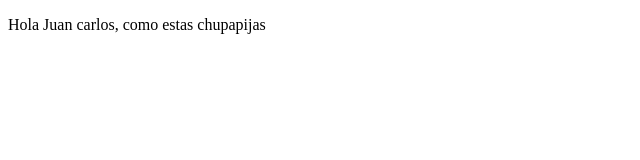
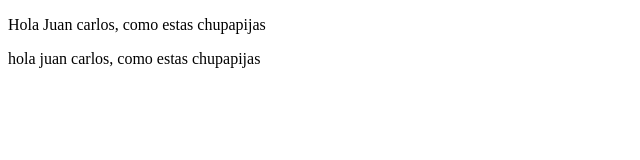
Before and after one commit to JuanPaz98/proyectoDemoCursoPrework, a plain HTML site: page index.html in a window 1280 px wide. Shown: the whole page, without its empty margins (0-640 px from the left). Drawn offline with Linux system fonts and the light colour scheme.

Commit message:
segundo commit

```diff
--- a/index.html
+++ b/index.html
@@ -8,5 +8,6 @@
 </head>
 <body>
     <p>Hola Juan carlos, como estas chupapijas</p>
+    <p>hola juan carlos, como estas chupapijas</p>
 </body>
 </html>
```
